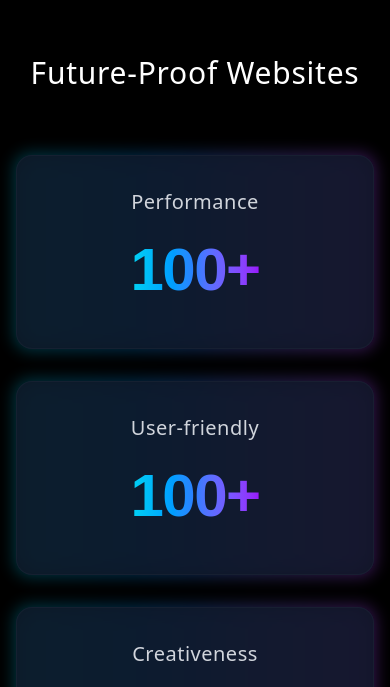
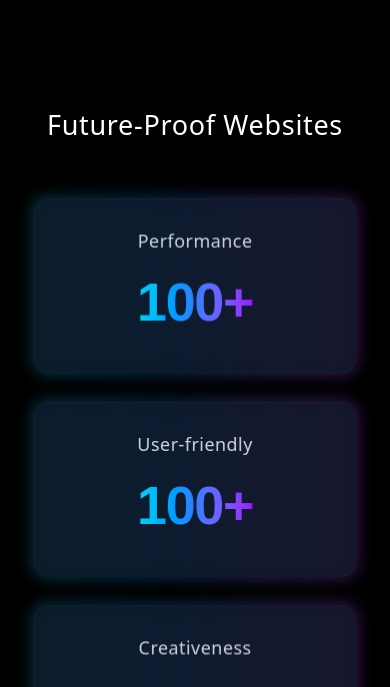
Before and after one commit to Dezmondo7/KreativeWeb3D, a React (Vite) app: page / in a window 390 px wide. Shown: the part 933-1620 px from the top of the page. Built offline with nearby package versions, Linux system fonts and the light colour scheme; no server answers; a web font is replaced by a local one.

Commit message:
fixed the styling of the animated counter on mobile to look better.

```diff
--- a/src/components/AnimatedCounter.jsx
+++ b/src/components/AnimatedCounter.jsx
@@ -84,10 +84,13 @@ const CounterSection = () => {
   ]
 
   return (
-    <div id="counter" className="max-w-screen-xl mx-auto px-4 sm:px-6 lg:px-8 py-16 xl:mt-0 mt-20 bg-black relative overflow-hidden mb-80">
+   <div
+  id="counter"
+  className="max-w-screen-xl mx-auto px-4 sm:px-6 lg:px-8 py-16 xl:mt-0 mt-20 bg-black relative overflow-hidden mb-80"
+>
+  <div className="scale-90 sm:scale-100 origin-top-center">
     {/* Futuristic background effects */}
-      {/*<div className="absolute inset-0 bg-gradient-to-br from-blue-900/20 via-purple-900/20 to-cyan-900/20"></div>
-      <div className="absolute inset-0 bg-[radial-gradient(circle_at_50%_50%,rgba(59,130,246,0.1),transparent_70%)]"></div>*/}
+    {/* ... any background divs if you use them */}
 
     <div className="max-w-7xl mx-auto relative z-10">
       {/* Main Title */}
@@ -126,7 +129,7 @@ const CounterSection = () => {
         ))}
       </div>
 
-        {/* Powered by React - Added below the grid with same spacing as title */}
+      {/* Powered by React */}
       <div className="text-center mt-16">
         <div className="flex items-center justify-center gap-3">
           <span
@@ -135,10 +138,12 @@ const CounterSection = () => {
           >
             Powered by React
           </span>
-            <img className="w-8 h-8 text-cyan-400" viewBox="0 0 24 24" src={reactLogo} alt=""></img>
-           {/*} <svg className="w-8 h-8 text-cyan-400" viewBox="0 0 24 24" fill="currentColor">
-              <path d="M12 10.11c1.03 0 1.87.84 1.87 1.89s-.84 1.89-1.87 1.89c-1.03 0-1.87-.84-1.87-1.89s.84-1.89 1.87-1.89M7.37 20c.63.38 2.01-.2 3.6-1.7-.52-.59-1.03-1.23-1.51-1.9a22.7 22.7 0 0 1-2.4-.36c-.51 2.14-.32 3.61.31 3.96m.71-5.74l-.29-.51c-.11.29-.22.58-.29.86.27.06.57.11.88.16l-.3-.51m6.54-.76l.81-1.5-.81-1.5c-.3-.53-.62-1-.91-1.47C13.17 9 12.6 9 12 9s-1.17 0-1.71.03c-.29.47-.61.94-.91 1.47L8.57 12l.81 1.5c.3.53.62 1 .91 1.47M12 6.78c-.19.22-.39.45-.59.72h1.18c-.2-.27-.4-.5-.59-.72m0 10.44c.19-.22.39-.45.59-.72h-1.18c.2.27.4.5.59.72M16.62 4c-.62-.38-2 .2-3.59 1.7.52.59 1.03 1.23 1.51 1.9.82.08 1.63.2 2.4.36.51-2.14.32-3.61-.32-3.96m-.7 5.74l.29.51c.11-.29.22-.58.29-.86-.27-.06-.57-.11-.88-.16l.3.51m1.45-7.05c1.47.84 1.63 3.05 1.01 5.63 2.54.75 4.37 1.99 4.37 3.68s-1.83 2.93-4.37 3.68c-.62 2.58.46 4.79-1.01 5.63-1.46.84-3.45-.12-5.37-1.95-1.92 1.83-3.91 2.79-5.37 1.95-1.47-.84-1.63-3.05-1.01-5.63-2.54-.75-4.37-1.99-4.37-3.68s1.83-2.93 4.37-3.68c-.62-2.58-.46-4.79 1.01-5.63 1.46-.84 3.45.12 5.37 1.95 1.92-1.83 3.91-2.79 5.37-1.95M17.08 12c.34.75.64 1.5.89 2.26 2.1-.63 3.28-1.53 3.28-2.26S20.07 10.37 17.97 9.74c-.25.76-.55 1.51-.89 2.26M6.92 12c-.34-.75-.64-1.5-.89-2.26-2.1.63-3.28 1.53-3.28 2.26s1.18 1.63 3.28 2.26c.25-.76.55-1.51.89-2.26z" />
-            </svg> */}
+          <img
+            className="w-8 h-8 text-cyan-400"
+            src={reactLogo}
+            alt="React Logo"
+          />
+        </div>
       </div>
     </div>
   </div>
```
Lines whose indentation alone changed are shown as unchanged.
